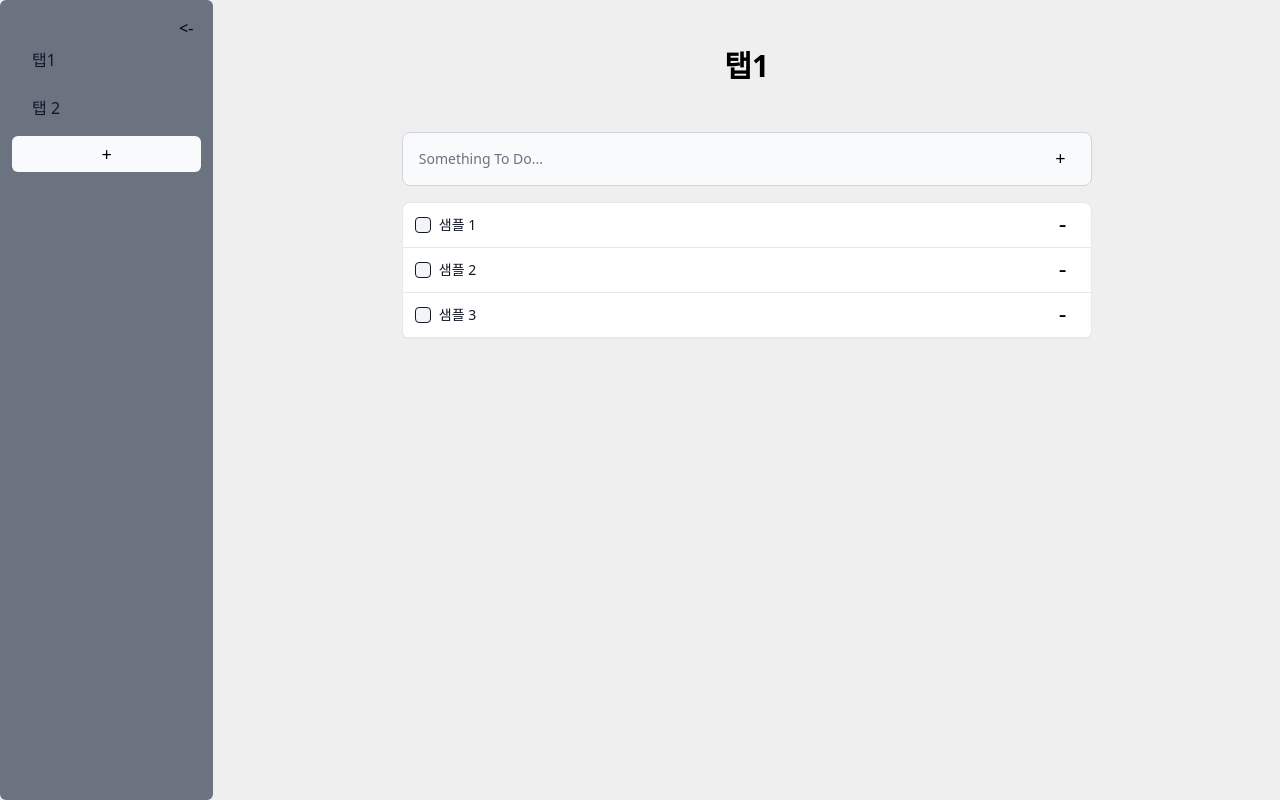
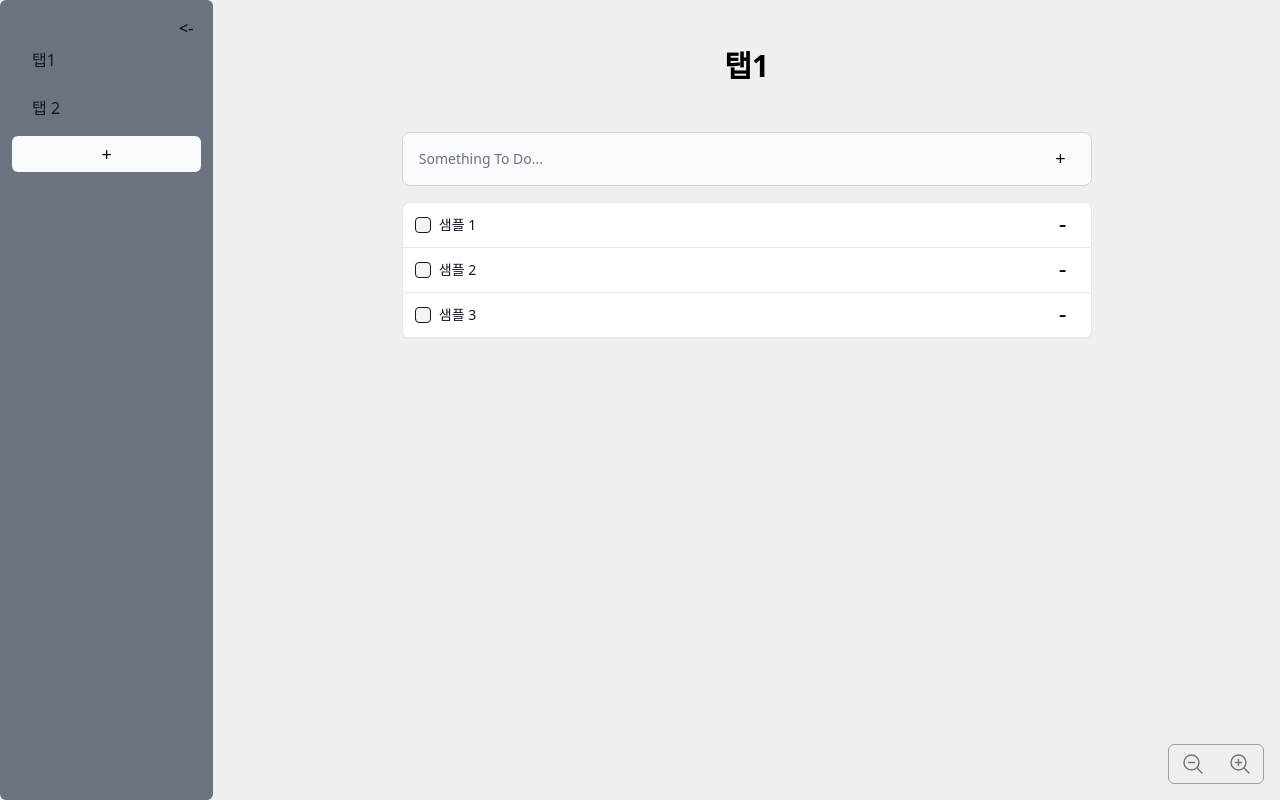
Before and after one commit to dev-jelly/tauri-ww-todo, a Svelte app: page / in a window 1280 px wide. Built offline with nearby package versions, Linux system fonts and the light colour scheme.

Commit message:
Add Zoom In & Out Buttons

```diff
--- a/src/App.svelte
+++ b/src/App.svelte
@@ -4,15 +4,20 @@
   import Tabs from "./view/tab/Tabs.svelte";
   import TabTitle from "./view/tab/TabTitle.svelte";
   import {tabManager} from "./lib/store/todos";
+  import Zoom from "./view/Zoom.svelte";
   $: tabIndex = $tabManager.tabIndex;
 </script>
 <div class="flex">
   <Tabs/>
   <div class="h-screen container flex m-auto overflow-y-scroll">
-    <main class="h-screen flex flex-col justify-start items-center w-full gap-4 p-4">
+    <main class="min-h-screen flex flex-col justify-start items-center w-full gap-4 p-4 ">
       <TabTitle tabIndex={tabIndex}/>
       <TodoInput/>
       <TodoList/>
+      <div class=" bg-transparent opacity-0 mt-8">
+        _
+      </div>
+      <Zoom />
 
     </main>
   </div>
--- /dev/null
+++ b/src/view/Zoom.svelte
@@ -0,0 +1,33 @@
+<script  lang="ts">
+  $: defaultFontSize = 16;
+
+  const zoomIn = () => {
+    defaultFontSize += 2;
+  }
+
+  const zoomOut = () => {
+    defaultFontSize -= 2;
+  }
+
+</script>
+
+<div class="fixed bottom-4 right-4 w-24 h-10 border rounded-md overflow-hidden flex justify-center items-center z-10  dark:bg-gray-600 opacity-50 hover:opacity-100 dark:border-gray-400 border-gray-600">
+  <button class="rounded-rl-md dark:hover:bg-gray-400 h-full w-full flex items-center justify-center group cursor-pointer hover:bg-white" on:click={zoomOut}>
+    <svg xmlns="http://www.w3.org/2000/svg" fill="none" viewBox="0 0 24 24" stroke-width="1.5" stroke="currentColor"
+         class="w-6 h-6 group-hover:stroke-black">
+      <path stroke-linecap="round" stroke-linejoin="round"
+            d="M21 21l-5.197-5.197m0 0A7.5 7.5 0 105.196 5.196a7.5 7.5 0 0010.607 10.607zM13.5 10.5h-6"/>
+    </svg>
+  </button>
+  <button class="rounded-rl-md dark:hover:bg-gray-400 h-full w-full flex items-center justify-center group cursor-pointer hover:bg-white" on:click={zoomIn}>
+    <svg xmlns="http://www.w3.org/2000/svg" fill="none" viewBox="0 0 24 24" stroke-width="1.5" stroke="currentColor"
+         class="w-6 h-6 group-hover:stroke-black">
+      <path stroke-linecap="round" stroke-linejoin="round"
+            d="M21 21l-5.197-5.197m0 0A7.5 7.5 0 105.196 5.196a7.5 7.5 0 0010.607 10.607zM10.5 7.5v6m3-3h-6"/>
+    </svg>
+  </button>
+</div>
+
+<style global>
+
+</style>
```
